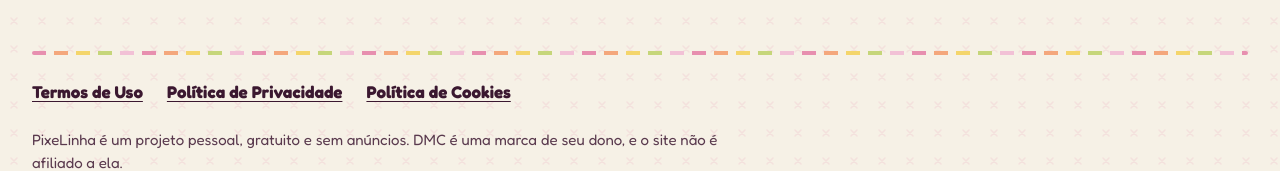
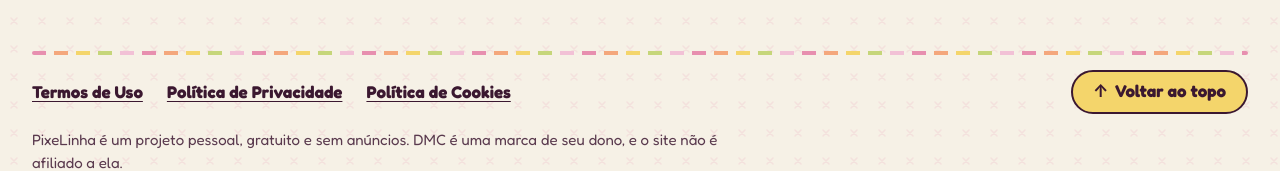
Before and after one commit to GabriellaCMaciel/pixelinha, a React (Vite) app in the folder frontend/: page / in a window 1280 px wide. Shown: the part 301-472 px from the top of the page. Built offline with nearby package versions, Linux system fonts and the light colour scheme; no server answers.

Commit message:
feat(footer): add a back to top button

```diff
--- a/frontend/src/components/SiteFooter.css
+++ b/frontend/src/components/SiteFooter.css
@@ -4,6 +4,18 @@
   gap: 0.9rem;
   margin-top: 3rem;
   padding-bottom: 1.5rem;
+}
+
+.footer__bar {
+  display: flex;
+  flex-wrap: wrap;
+  align-items: center;
+  justify-content: space-between;
+  gap: 0.5rem 1.5rem;
+}
+
+.footer__top {
+  min-height: 2.75rem;
 }
 
 .footer__links {
--- a/frontend/src/components/SiteFooter.jsx
+++ b/frontend/src/components/SiteFooter.jsx
@@ -1,15 +1,27 @@
 import { Link } from 'react-router-dom'
 import './SiteFooter.css'
+
+function backToTop() {
+  const calm = window.matchMedia?.('(prefers-reduced-motion: reduce)').matches
+  window.scrollTo({ top: 0, behavior: calm ? 'auto' : 'smooth' })
+  // Keyboard users continue from the top of the page, not from the end.
+  document.querySelector('.page__home')?.focus({ preventScroll: true })
+}
 
 export default function SiteFooter() {
   return (
     <footer className="footer">
       <hr className="stitch-rule" />
-      <nav className="footer__links" aria-label="Documentos do site">
-        <Link to="/termos">Termos de Uso</Link>
-        <Link to="/privacidade">Política de Privacidade</Link>
-        <Link to="/cookies">Política de Cookies</Link>
-      </nav>
+      <div className="footer__bar">
+        <nav className="footer__links" aria-label="Documentos do site">
+          <Link to="/termos">Termos de Uso</Link>
+          <Link to="/privacidade">Política de Privacidade</Link>
+          <Link to="/cookies">Política de Cookies</Link>
+        </nav>
+        <button type="button" className="btn footer__top" onClick={backToTop}>
+          <span aria-hidden="true">↑</span> Voltar ao topo
+        </button>
+      </div>
       <p className="footer__note">
         PixeLinha é um projeto pessoal, gratuito e sem anúncios. DMC é uma marca de seu dono, e o site não é
         afiliado a ela.
```
Also changed, not shown: 1 other file (tests, documents, lock files or other folders).
